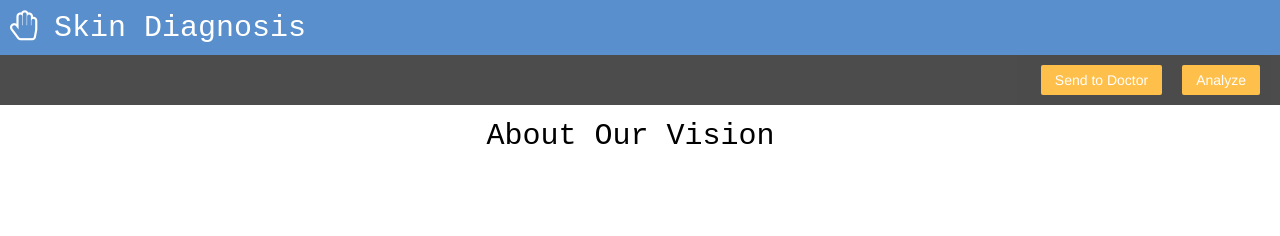
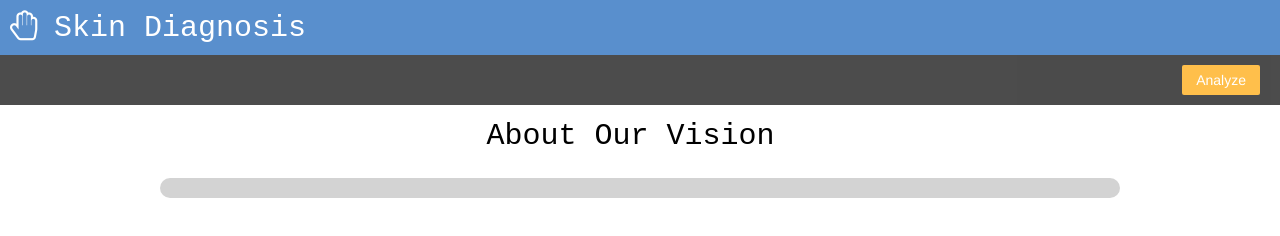
Before and after one commit to jamesjackson/health-informatics, a website: page public/index.html in a window 1280 px wide. Drawn offline with Linux system fonts and the light colour scheme.

Commit message:
Making changes to info page

```diff
--- a/public/appstyle.css
+++ b/public/appstyle.css
@@ -146,6 +146,19 @@ and open the template in the editor.
     background-color: lightgrey;
 }
 
+#infoDiv
+{
+    width: 75%;
+    height: 80%;
+    display: block;
+    margin-left: auto;
+    margin-right: auto;
+    padding: 10px 10px 10px 10px;
+    margin-top: 20px;
+    border-radius: 15px;
+    background-color: lightgrey;
+}
+
 #physicianSelect
 {
     width:75%;
--- a/public/index.html
+++ b/public/index.html
@@ -25,8 +25,12 @@ and open the template in the editor.
 
         <div id="subBar">
             <button onclick="goAnalyze()" type="submit" class="navigationButton pure-button pure-button-primary">Analyze</button>
-            <button onclick="goSendToDoctor()" type="submit" class="navigationButton pure-button pure-button-primary">Send to Doctor</button>
+            <!-- <button onclick="goSendToDoctor()" type="submit" class="navigationButton pure-button pure-button-primary">Send to Doctor</button> -->
         </div>
         <span id="subText">About Our Vision</span>
+
+        <div id="infoDiv">
+        </div>
+
     </body>
 </html>
```
